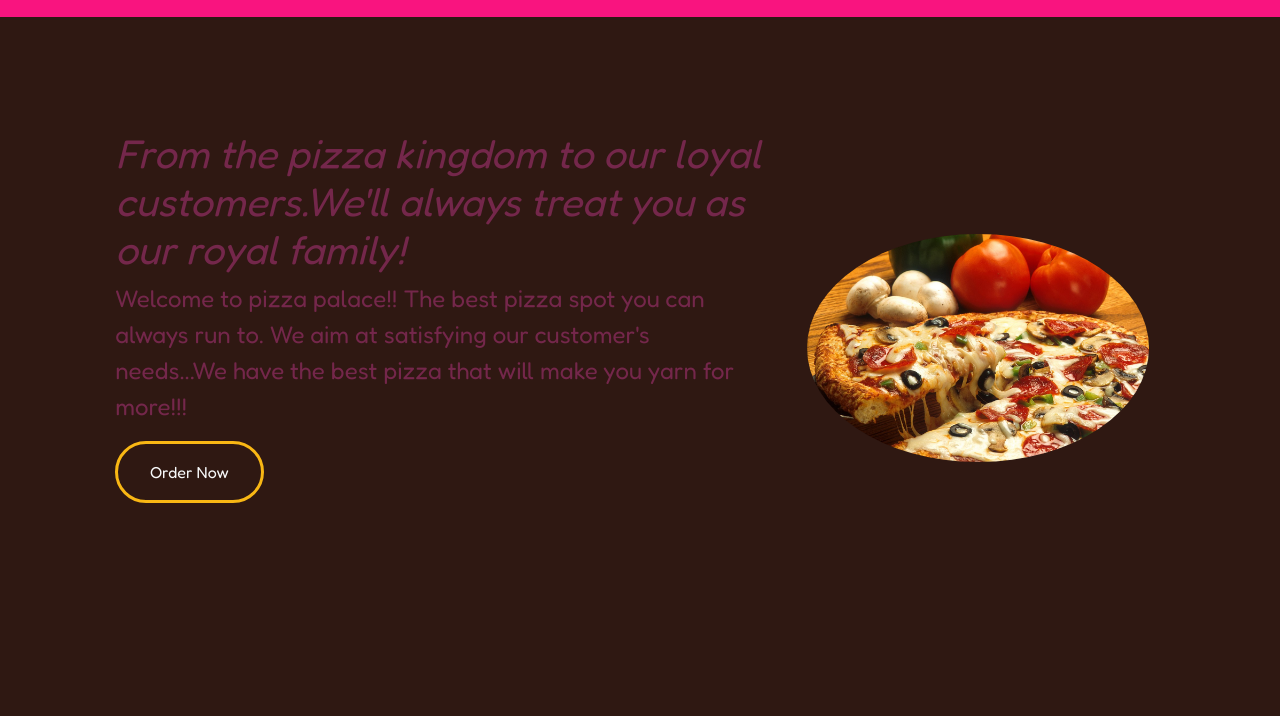
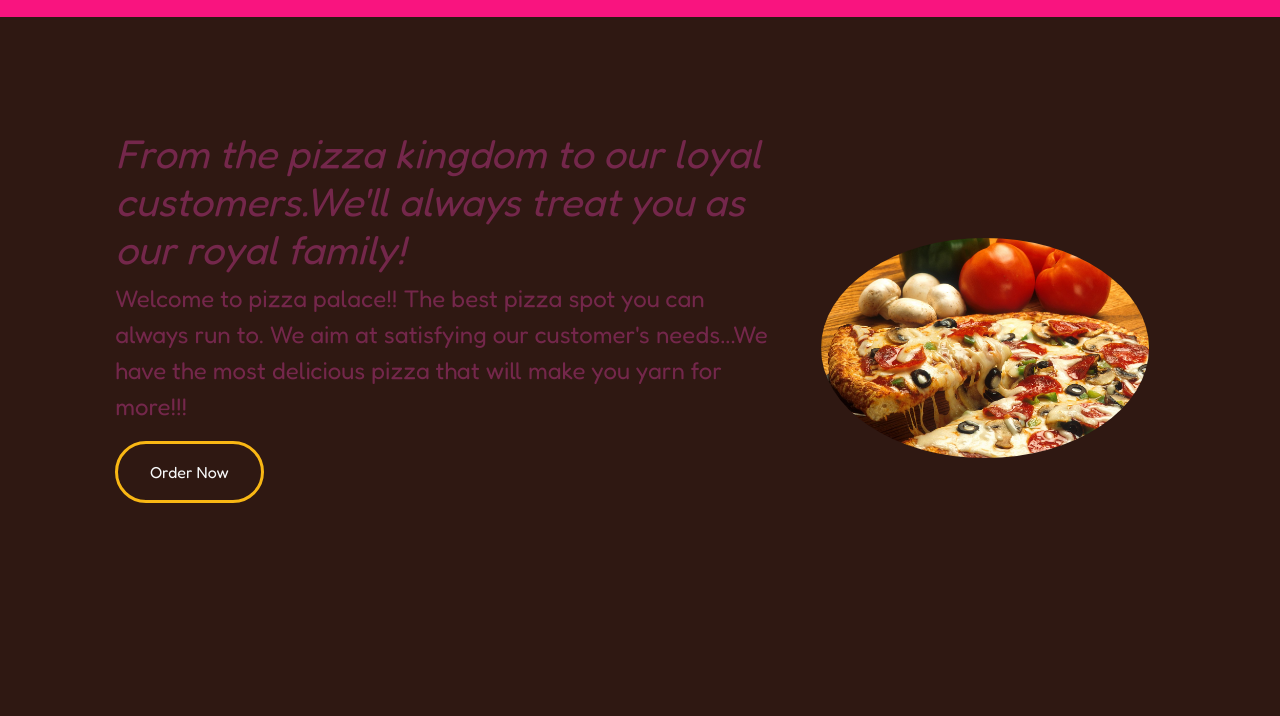
Before and after one commit to Rose1200/pizza, a plain HTML site: page index.html in a window 1280 px wide. Shown: the part 84-800 px from the top of the page. Drawn offline with nearby package versions, Linux system fonts and the light colour scheme; a script that the page names is missing.

Commit message:
add chamges

```diff
--- a/index.html
+++ b/index.html
@@ -47,7 +47,7 @@
       <div class="words">
         <h1 class="text-upper case fst-italic"> From the pizza kingdom to our loyal customers.We'll always treat you as our royal family!</h1>
         <p class="fs-4">
-          Welcome to pizza palace!! The best pizza spot you can always run to. We aim at satisfying our customer's needs...We have the best pizza that will make you yarn for more!!!
+          Welcome to pizza palace!! The best pizza spot you can always run to. We aim at satisfying our customer's needs...We have the most delicious pizza that will make you yarn for more!!!
         </p>
         <a href="#" class="btn text-light hover">Order Now</a>
       </div>
```
